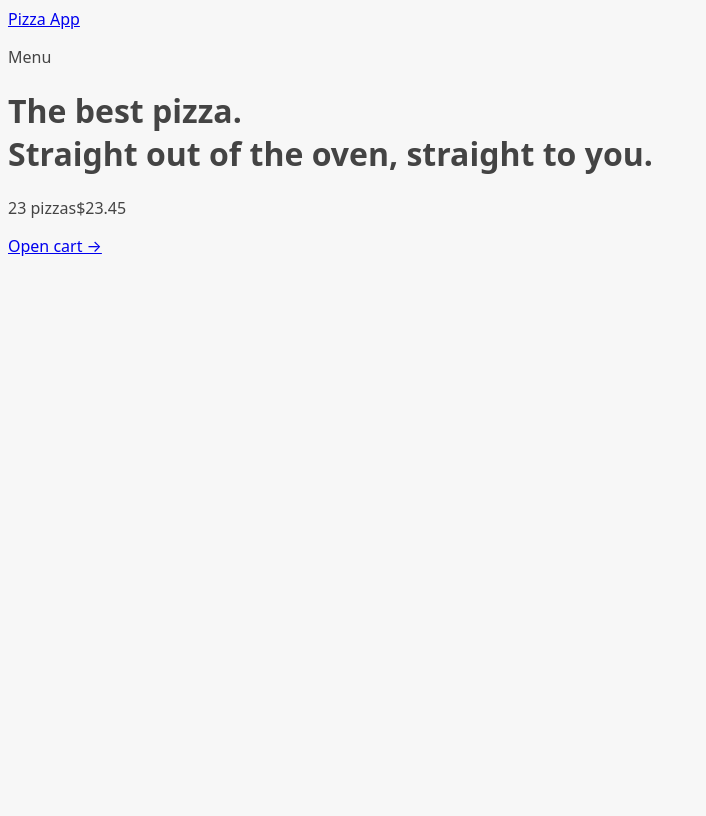
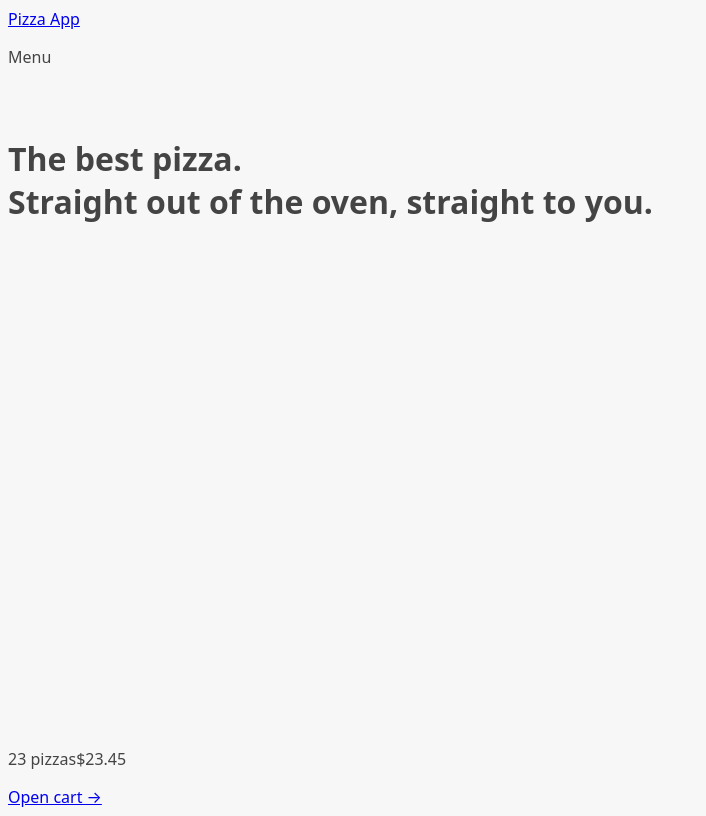
Before and after one commit to sahil-sth/pizza-order, a React (Vite) app: page / in a window 1280 px wide. Shown: the whole page, without its empty margins (0-706 px from the left). Built offline with nearby package versions, Linux system fonts and the light colour scheme.

Commit message:
introduce loading

```diff
--- a/src/ui/AppLayout.jsx
+++ b/src/ui/AppLayout.jsx
@@ -1,14 +1,18 @@
-import { Outlet } from "react-router-dom";
+import { Outlet, useNavigation } from "react-router-dom";
 
 import Header from "./Header";
 import CartOverview from "../features/cart/CartOverview";
+import Loading from "./Loading";
+
 function AppLayout() {
+  const navigation = useNavigation();
+  const isLoading = navigation.state === "loading";
+
   return (
-    <div>
+    <div className="layout">
+      {isLoading && <Loading />}
       <Header />
-      <main>
-        <Outlet />
-      </main>
+      <main>{<Outlet />}</main>
       <CartOverview />
     </div>
   );
--- /dev/null
+++ b/src/ui/Loading.jsx
@@ -0,0 +1,5 @@
+function Loading() {
+  return <div className="loader">Loading...</div>;
+}
+
+export default Loading;
```
